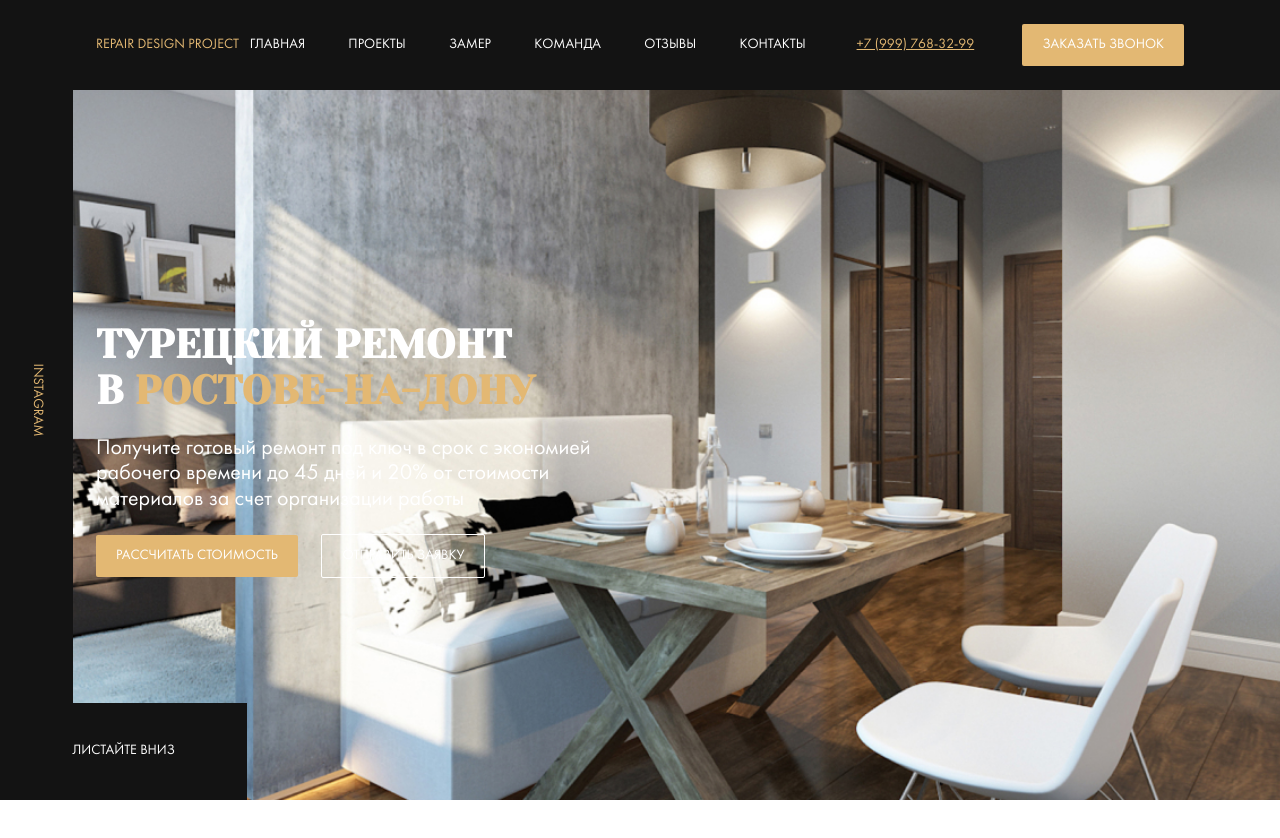
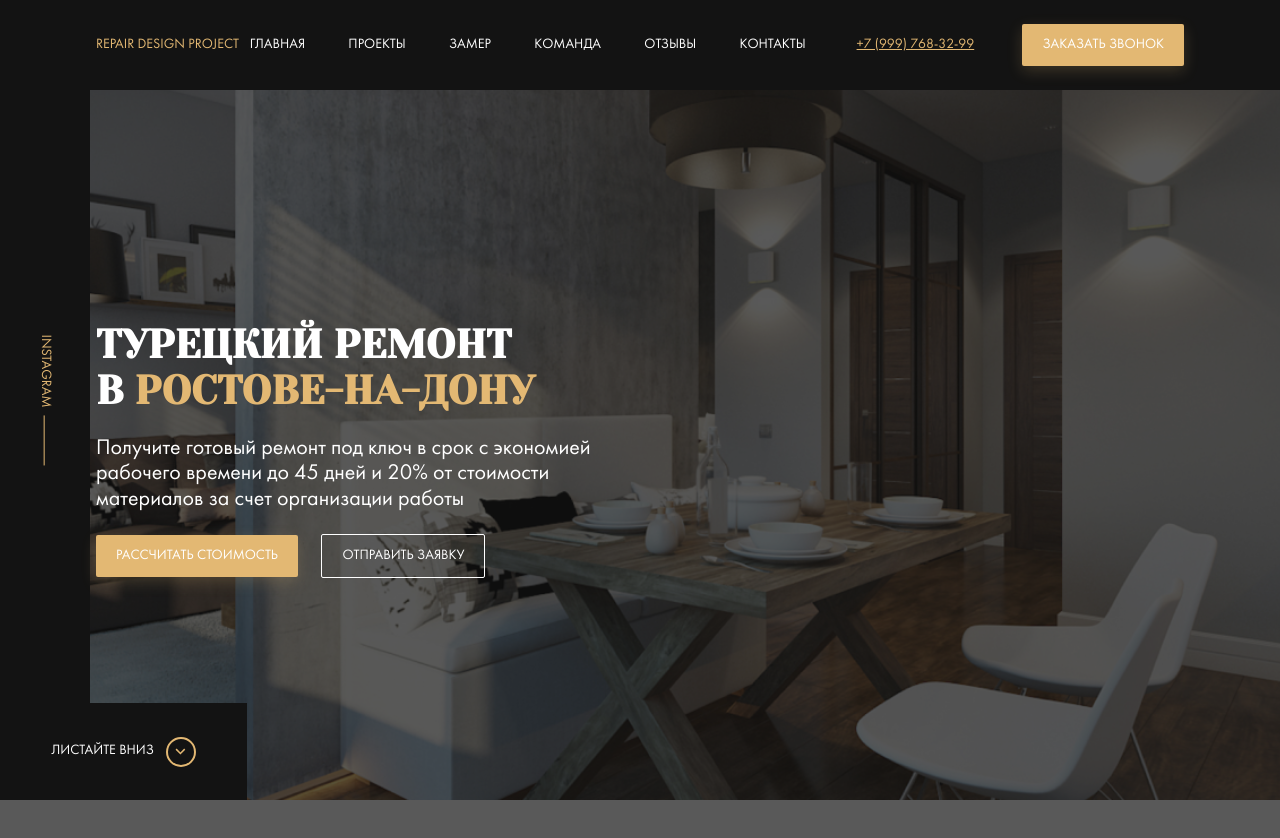
Before and after one commit to 0tohik0/repair-desind, a website: page index.html in a window 1280 px wide. Before the commit the page ends 800 px from the top, so only its background shows below. Drawn offline with Linux system fonts and the light colour scheme; files whose address does not match are found by name.

Commit message:
feat: add before and after elements in hero

```diff
--- a/sass/_interface.sass
+++ b/sass/_interface.sass
@@ -3,9 +3,15 @@
     border: none
     border-radius: 2px
     text-transform: uppercase
+    &:hover
+        cursor: pointer
     &--primary
         background-color: $primary
         color: $light
+        box-shadow: 0px 5px 15px rgba($primary, 0.2)
+        transition: box-shadow 0.3s
+        &:hover
+            box-shadow: none
     &--outline
         border: 1px solid #FFFFFF
         background-color: transparent
--- a/sass/templates/_header.sass
+++ b/sass/templates/_header.sass
@@ -19,6 +19,9 @@
         color: $light
         text-transform: uppercase
         margin-right: 40px
+        transition: color 0.2s
+        &:hover
+            color: $primary
 .phone
     color: $primary
 .contacts
--- a/sass/templates/_hero.sass
+++ b/sass/templates/_hero.sass
@@ -8,7 +8,14 @@
     background: $dark url('../img/hero-bg.jpg') no-repeat center / cover
     height: 100vh
     color: $light
+    &::before
+        content: ''
+        position: absolute
+        width: 100%
+        height: 100%
+        background-color: rgba($dark, 0.7)
     &__content
+        position: relative
         max-width: 670px
     &__text
         font-size: 22px
@@ -19,7 +26,7 @@
         position: absolute
         left: 0
         top: 0
-        max-width: 80px
+        max-width: 90px
         height: 100%
     &__scroll-down
         position: absolute
@@ -34,16 +41,33 @@
         text-transform: uppercase
         text-decoration: none
         color: $light
+        &::after
+            content: ''
+            background: url('../img/arrow-down.svg') no-repeat center
+            width: 30px
+            height: 30px
+            border: 2px solid $primary
+            border-radius: 50%
+            margin-left: 12px
 .instagram
     display: flex
-    justify-content: space-between
+    justify-content: center
     align-items: center
     background-color: $dark
     &__link
+        display: flex
+        align-items: center
         text-transform: uppercase
         color: $primary
         text-decoration: none
         transform: rotate(90deg)
+        &::after
+            content: ''
+            width: 50px
+            height: 1px
+            background-color: $primary
+            line-height: 0.8
+            margin-left: 8px
 .title
     margin: 0
     font-family: 'Yeseva One', cursive
```
Also changed, not shown: css/style.css, img/arrow-down.svg (added).
